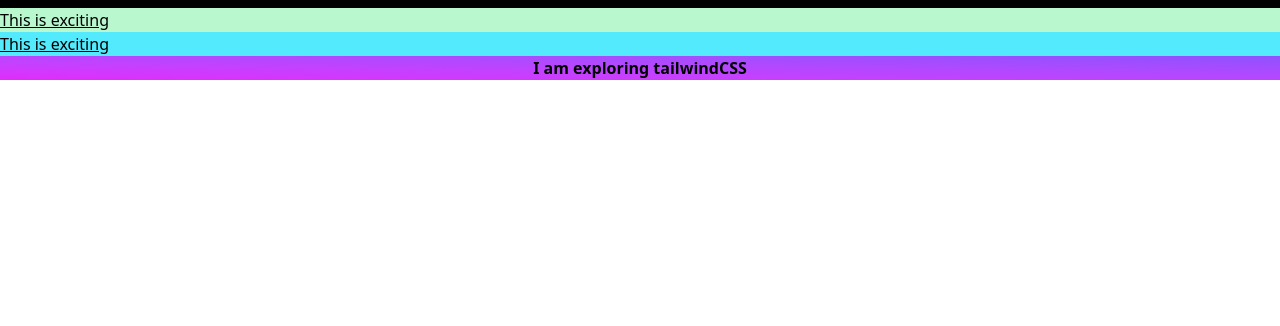
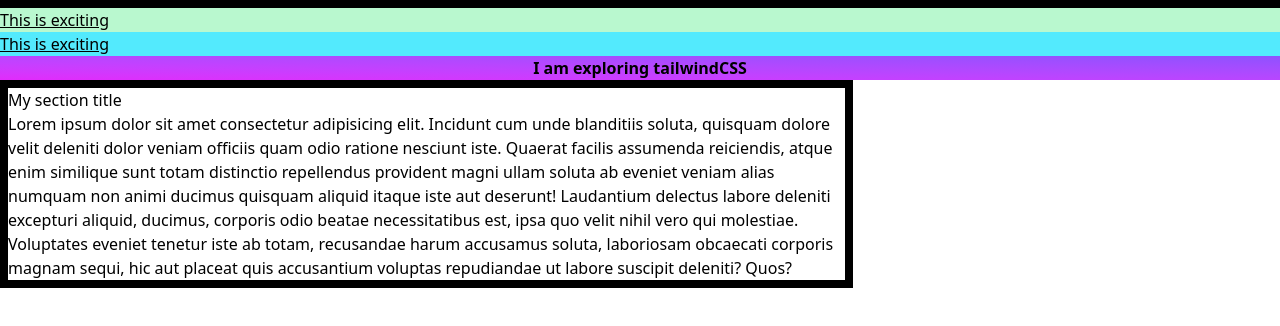
Before and after one commit to sarifulrana78/layout, a plain HTML site: page intro-to-tailwind/index.html in a window 1280 px wide. Shown: the part 152-478 px from the top of the page. Drawn offline with nearby package versions, Linux system fonts and the light colour scheme.

Commit message:
added section part

```diff
--- a/intro-to-tailwind/index.html
+++ b/intro-to-tailwind/index.html
@@ -20,5 +20,12 @@
     <p class="underline bg-green-200">This is exciting</p>
     <p class="underline bg-cyan-300">This is exciting</p>
     <p class="text-center font-bold bg-linear-to-bl from-violet-500 to-fuchsia-500">I am exploring tailwindCSS</p>
+
+    <section class="w-4/6 border-8">
+        <h3>
+            My section title
+        </h3>
+        <p>Lorem ipsum dolor sit amet consectetur adipisicing elit. Incidunt cum unde blanditiis soluta, quisquam dolore velit deleniti dolor veniam officiis quam odio ratione nesciunt iste. Quaerat facilis assumenda reiciendis, atque enim similique sunt totam distinctio repellendus provident magni ullam soluta ab eveniet veniam alias numquam non animi ducimus quisquam aliquid itaque iste aut deserunt! Laudantium delectus labore deleniti excepturi aliquid, ducimus, corporis odio beatae necessitatibus est, ipsa quo velit nihil vero qui molestiae. Voluptates eveniet tenetur iste ab totam, recusandae harum accusamus soluta, laboriosam obcaecati corporis magnam sequi, hic aut placeat quis accusantium voluptas repudiandae ut labore suscipit deleniti? Quos?</p>
+    </section>
 </body>
 </html>
```
